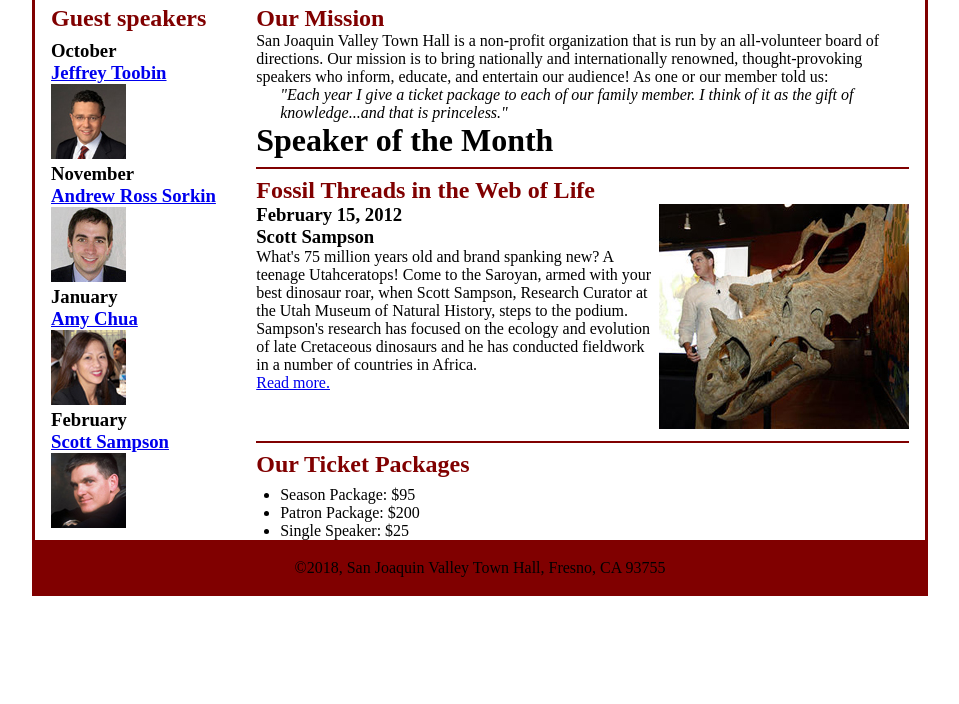
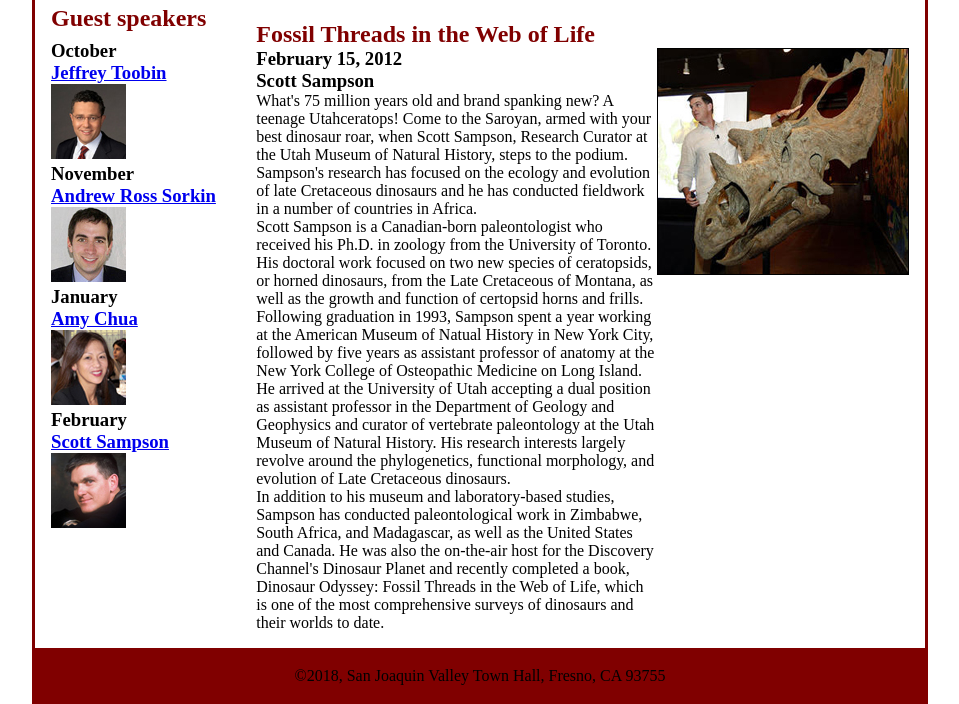
Before and after one commit to ttphuong172/Chapter8, a plain HTML site: page speakers/sampson.html in a window 1280 px wide. Shown: the part 109-813 px from the top of the page, without its empty margins (160-1119 px from the left). Drawn offline with Linux system fonts and the light colour scheme.

Commit message:
Chinh trang cua sampson

```diff
--- a/speakers/sampson.html
+++ b/speakers/sampson.html
@@ -31,13 +31,7 @@
       <img src="../images/sampson75.jpg" alt="sampson75">
     </div>
     <div class="article">
-      <h2>Our Mission</h2>
-      <p>San Joaquin Valley Town Hall is a non-profit organization that is run by an all-volunteer board of directions.
-        Our mission is to bring nationally and internationally renowned, thought-provoking speakers who inform, educate,
-        and entertain our audience! As one or our member told us:</p>
-      <blockquote>&quot;Each year I give a ticket package to each of our family member. I think of it as the gift of
-        knowledge...and that is princeless.&quot;</blockquote>
-      <h1>Speaker of the Month</h1>
+
       <div class="borderarticle">
 
         <h2>Fossil Threads in the Web of Life</h2>
@@ -48,7 +42,9 @@
               your best dinosaur roar, when Scott Sampson, Research Curator at the Utah Museum of Natural History, steps
               to the podium. Sampson's research has focused on the ecology and evolution of late Cretaceous dinosaurs and
               he has conducted fieldwork in a number of countries in Africa.</p>
-              <a href="../speakers/sampson.html">Read more.</a>
+             <p>Scott Sampson is a Canadian-born paleontologist who received his Ph.D. in zoology from the University of Toronto. His doctoral work focused on two new species of ceratopsids, or horned dinosaurs, from the Late Cretaceous of Montana, as well as the growth and function of certopsid horns and frills.</p>
+             <p>Following graduation in 1993, Sampson spent a year working at the American Museum of Natual History in New York City, followed by five years as assistant professor of anatomy at the New York College of Osteopathic Medicine on Long Island. He arrived at the University of Utah accepting a dual position as assistant professor in the Department of Geology and Geophysics and curator of vertebrate paleontology at the Utah Museum of Natural History. His research interests largely revolve around the phylogenetics, functional morphology, and evolution of Late Cretaceous dinosaurs.</p>
+             <p>In addition to his museum and laboratory-based studies, Sampson has conducted paleontological work in Zimbabwe, South Africa, and Madagascar, as well as the United States and Canada. He was also the on-the-air host for the Discovery Channel's Dinosaur Planet and recently completed a book, Dinosaur Odyssey: Fossil Threads in the Web of Life, which is one of the most comprehensive surveys of dinosaurs and their worlds to date.</p>
           </div>
           <div class="imageacticle">
             <img src="../images/sampson_dinosaur.jpg" alt="sampson_dinosaur">
@@ -56,12 +52,7 @@
 
         </div>
       </div>
-      <h2>Our Ticket Packages</h2>
-      <ul>
-        <li>Season Package: $95</li>
-        <li>Patron Package: $200</li>
-        <li>Single Speaker: $25</li>
-      </ul>
+
     </div>
   </main>
   <footer class="footer">
--- a/styles/main.css
+++ b/styles/main.css
@@ -18,6 +18,7 @@ body{
     width: 100%;
     background: linear-gradient( 30deg,#f6bb73 0%, #ffffff 50%,#f6bb73 100%);
     border: 3px solid var(--corlor-border);
+    box-sizing: border-box;
 }
 .shadow{
     text-shadow: 2px 2px 2px var(--corlor-border);
@@ -39,7 +40,7 @@ body{
     width: 100%;
     border-left: 3px solid var(--corlor-border);
     border-right: 3px solid var(--corlor-border);
-
+    box-sizing: border-box;
     }
 .main h2{
     color: var(--corlor-border);
@@ -78,6 +79,9 @@ body{
     border-top: 2px solid var(--corlor-border);
     border-bottom: 2px solid var(--corlor-border);
 }
+.article img{
+    border: 1px solid #000000;
+}
 
 
 
@@ -86,6 +90,7 @@ body{
     background-color: var(--corlor-border);
     width: 100%;
     border: 3px solid var(--corlor-border);
+    box-sizing: border-box;
 }
 .footer p{
     text-align: center;
--- a/styles/speaker.css
+++ b/styles/speaker.css
@@ -78,8 +78,11 @@ body{
   padding-bottom: 8px;
   margin-top: 8px;
   margin-bottom: 8px;
-  border-top: 2px solid var(--corlor-border);
-  border-bottom: 2px solid var(--corlor-border);
+  /* border-top: 2px solid var(--corlor-border);
+  border-bottom: 2px solid var(--corlor-border); */
+}
+.article img{
+  border: 1px solid #000000;
 }
 
 
```
